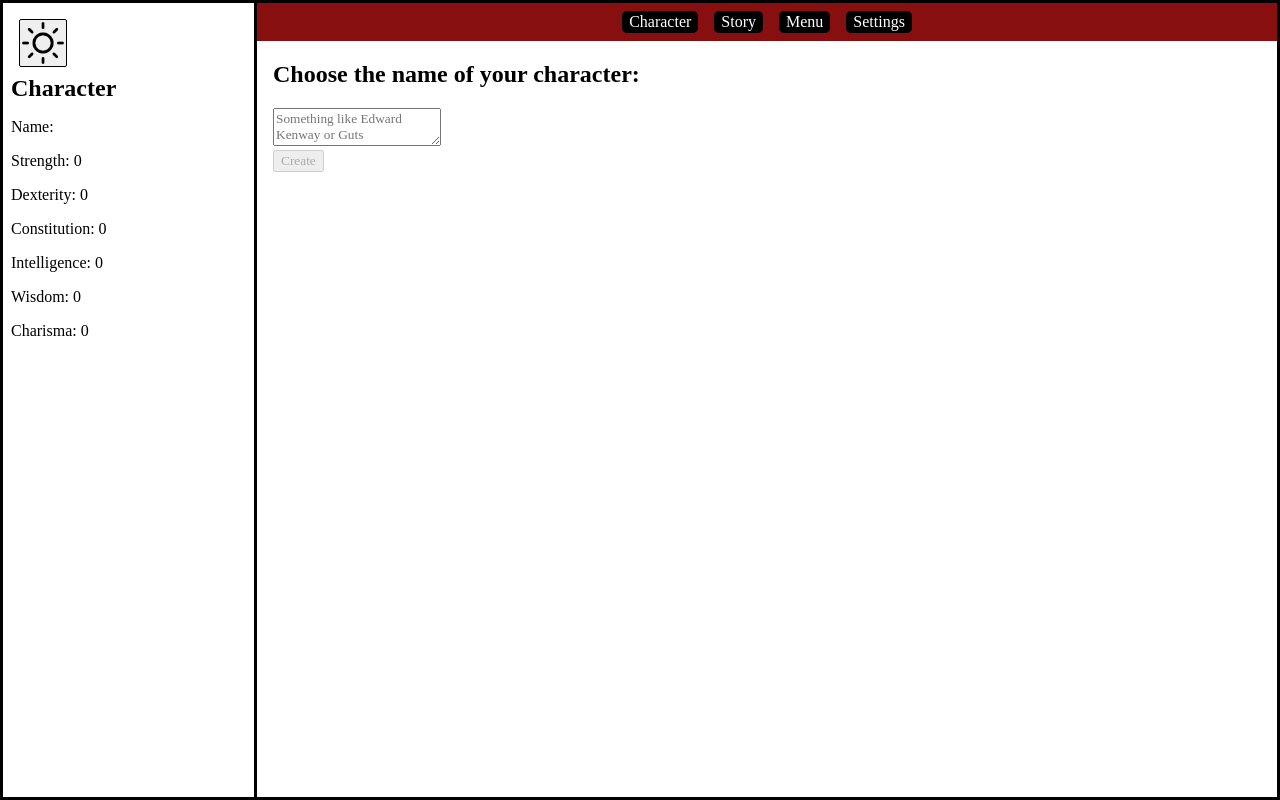
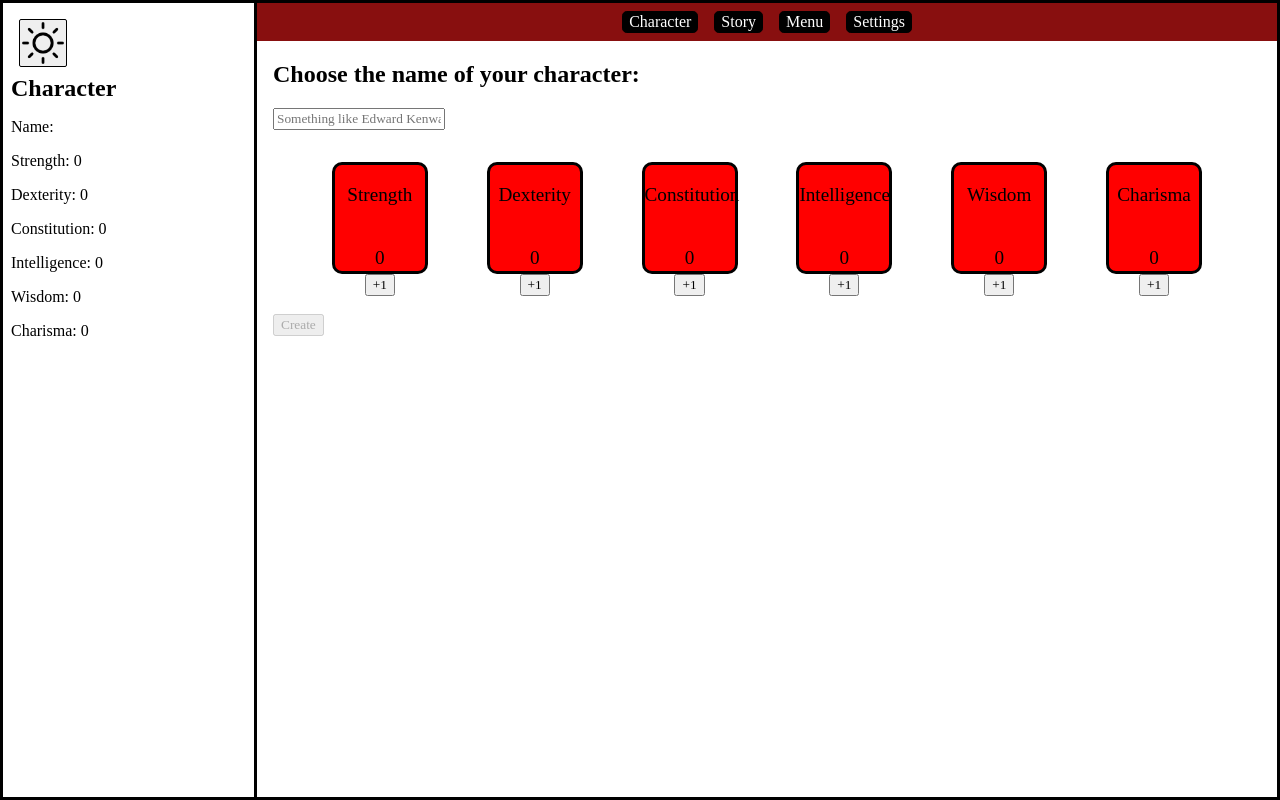
Before and after one commit to EasySouls/stars-of-redemption-js, a React (Create React App) app in the folder text-rpg/: page / in a window 1280 px wide. Built offline with nearby package versions, Linux system fonts and the light colour scheme; a web font is replaced by a local one.

Commit message:
character creation in progress

```diff
--- a/text-rpg/src/App.css
+++ b/text-rpg/src/App.css
@@ -37,6 +37,23 @@
 
 .character-creation-screen {
   margin: 1rem;
+}
+
+.attribute-container {
+  margin-top: 2rem;
+  display: flex;
+  flex-direction: row;
+  justify-content: space-evenly;
+  text-align: center;
+}
+
+.attribute {
+  display: flex;
+  flex-direction: column;
+  width: 6rem;
+  height: 7rem;
+  background-color: red;
+  font-size: 1.2rem;
 }
 
 .character-screen {
--- a/text-rpg/src/CharacterCreationScreen.js
+++ b/text-rpg/src/CharacterCreationScreen.js
@@ -1,13 +1,20 @@
 import React, { useState, useContext } from "react";
-import { CharacterContext, GameStateContext } from "./App";
+import { CharacterContext, GameStateContext, ThemeContext } from "./App";
 
 export default function CharacterCreationScreen() {
   const [answer, setAnswer] = useState("");
   const [error, setError] = useState(null);
   const [status, setStatus] = useState("typing"); // 'typing', 'submitting' or 'success'
+  const [attributes, setAttributes] = useState([0, 0, 0, 0, 0, 0]);
 
   const { character, setCharacter } = useContext(CharacterContext);
   const { gameState, setGameState } = useContext(GameStateContext);
+  const { darkTheme } = useContext(ThemeContext);
+
+  const borderStyle = {
+    border: darkTheme.enabled ? "solid 0.2rem white" : "solid 0.2rem black",
+    borderRadius: "10px",
+  };
 
   async function handleSubmit(e) {
     e.preventDefault();
@@ -52,21 +59,72 @@ export default function CharacterCreationScreen() {
     return (
       <div className='character-creation-screen'>
         <h2>Choose the name of your character:</h2>
-        <form onSubmit={handleSubmit}>
-          <textarea
+        <input
           value={answer}
           onChange={handleTextAreaChange}
           disabled={status === "submitting"}
           placeholder='Something like Edward Kenway or Guts'
         />
+        <div className='attribute-container'>
+          <div>
+            <span className='attribute' style={borderStyle}>
+              <p>Strength</p>
               <br />
-          <button disabled={answer.length === 0 || status === "submitting"}>
+              {character.strength}
+            </span>
+            <button>+1</button>
+          </div>
+          <div>
+            <span className='attribute' style={borderStyle}>
+              <p>Dexterity</p>
+              <br />
+              {character.dexterity}
+            </span>
+            <button>+1</button>
+          </div>
+          <div>
+            <span className='attribute' style={borderStyle}>
+              <p>Constitution</p>
+              <br />
+              {character.constitution}
+            </span>
+            <button>+1</button>
+          </div>
+          <div>
+            <span className='attribute' style={borderStyle}>
+              <p>Intelligence</p>
+              <br />
+              {character.intelligence}
+            </span>
+            <button>+1</button>
+          </div>
+          <div>
+            <span className='attribute' style={borderStyle}>
+              <p>Wisdom</p>
+              <br />
+              {character.wisdom}
+            </span>
+            <button>+1</button>
+          </div>
+          <div>
+            <span className='attribute' style={borderStyle}>
+              <p>Charisma</p>
+              <br />
+              {character.charisma}
+            </span>
+            <button>+1</button>
+          </div>
+        </div>
+        <br />
+        <button
+          onClick={handleSubmit}
+          disabled={answer.length === 0 || status === "submitting"}
+        >
           Create
         </button>
         {error !== null && (
           <p className='create-character-error'>{error.message}</p>
         )}
-        </form>
       </div>
     );
   } else {
```
Lines whose indentation alone changed are shown as unchanged.
